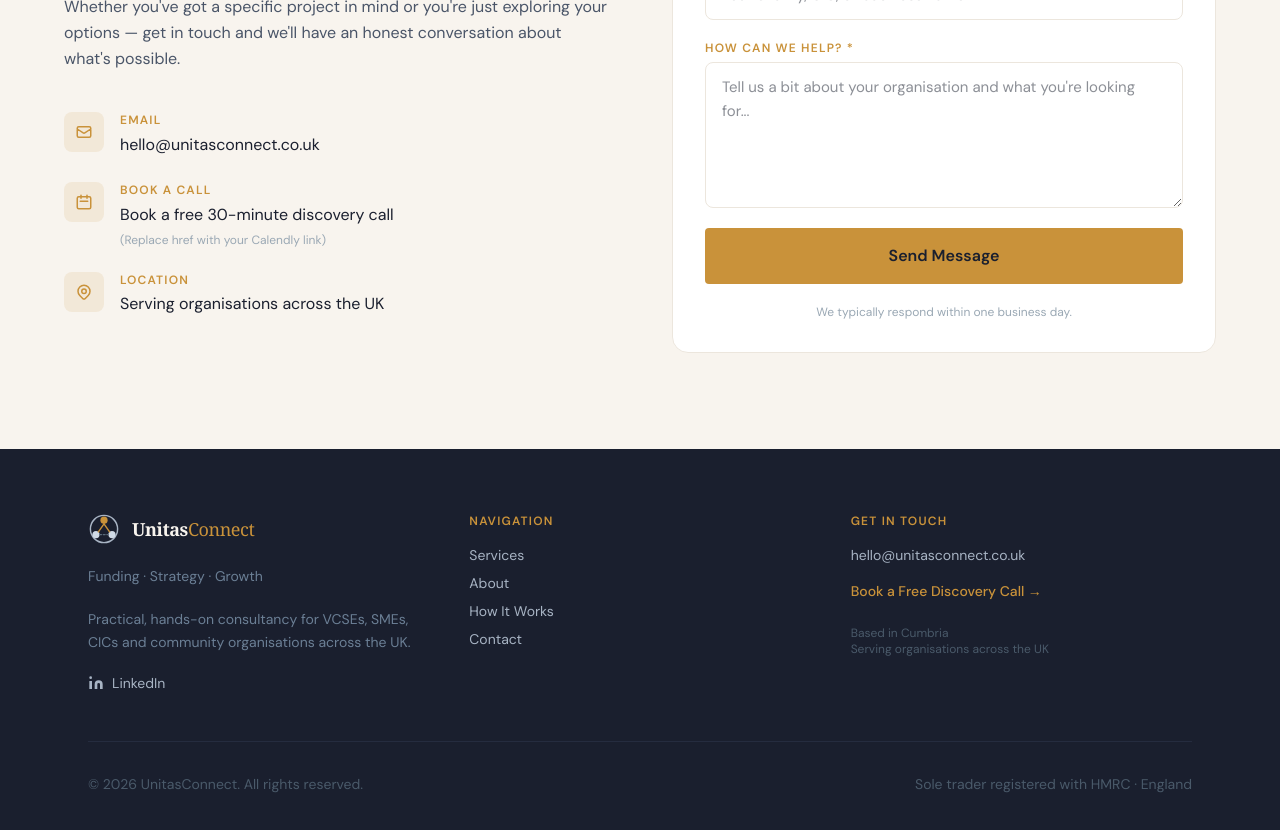
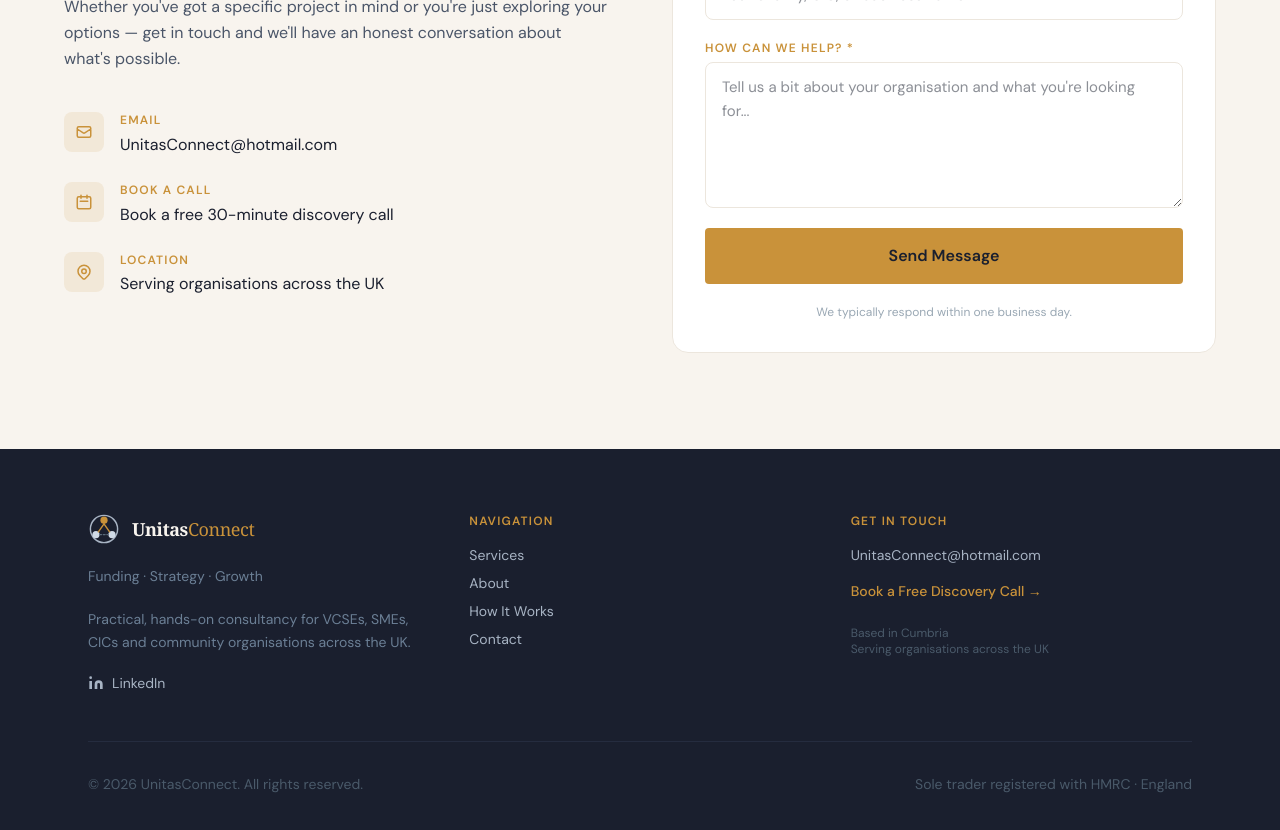
Before and after one commit to NoelyC123/unitasconnect-website, a Next.js app: page / in a window 1280 px wide. Shown: the part 5000-5830 px from the top of the page. Built offline with nearby package versions, Linux system fonts and the light colour scheme.

Commit message:
Wire Calendly booking link + correct email address throughout

```diff
--- a/components/ContactSection.tsx
+++ b/components/ContactSection.tsx
@@ -92,11 +92,11 @@
                 <div>
                   <p className="text-xs font-semibold tracking-widest uppercase mb-1" style={{ color: "#c9923a" }}>Email</p>
                   <a
-                    href="mailto:hello@unitasconnect.co.uk"
+                    href="mailto:UnitasConnect@hotmail.com"
                     className="text-base transition-opacity hover:opacity-70"
                     style={{ color: "#1a1f2e" }}
                   >
-                    hello@unitasconnect.co.uk
+                    UnitasConnect@hotmail.com
                   </a>
                 </div>
               </div>
@@ -112,17 +112,15 @@
                 </div>
                 <div>
                   <p className="text-xs font-semibold tracking-widest uppercase mb-1" style={{ color: "#c9923a" }}>Book a Call</p>
-                  {/* Replace with your Calendly or booking link */}
                   <a
-                    href="#contact"
+                    href="https://calendly.com/unitasconnect/30min"
+                    target="_blank"
+                    rel="noopener noreferrer"
                     className="text-base transition-opacity hover:opacity-70"
                     style={{ color: "#1a1f2e" }}
                   >
                     Book a free 30-minute discovery call
                   </a>
-                  <p className="text-xs mt-1" style={{ color: "#9aa8b4" }}>
-                    (Replace href with your Calendly link)
-                  </p>
                 </div>
               </div>
 
--- a/components/Footer.tsx
+++ b/components/Footer.tsx
@@ -79,14 +79,16 @@
               Get In Touch
             </p>
             <a
-              href="mailto:hello@unitasconnect.co.uk"
+              href="mailto:UnitasConnect@hotmail.com"
               className="text-sm transition-opacity hover:opacity-70"
               style={{ color: "#a8b4c4" }}
             >
-              hello@unitasconnect.co.uk
+              UnitasConnect@hotmail.com
             </a>
             <a
-              href="#contact"
+              href="https://calendly.com/unitasconnect/30min"
+              target="_blank"
+              rel="noopener noreferrer"
               className="text-sm font-medium transition-opacity hover:opacity-70"
               style={{ color: "#c9923a" }}
             >
--- a/components/HeroSection.tsx
+++ b/components/HeroSection.tsx
@@ -98,7 +98,9 @@
           <AnimateIn delay={400}>
             <div className="flex flex-col sm:flex-row gap-4">
               <a
-                href="#contact"
+                href="https://calendly.com/unitasconnect/30min"
+                target="_blank"
+                rel="noopener noreferrer"
                 className="inline-flex items-center justify-center px-8 py-4 text-base font-semibold rounded transition-all hover:opacity-90 hover:shadow-lg"
                 style={{
                   backgroundColor: "#c9923a",
--- a/components/HowItWorksSection.tsx
+++ b/components/HowItWorksSection.tsx
@@ -106,7 +106,9 @@
         {/* CTA */}
         <AnimateIn className="mt-16 text-center">
           <a
-            href="#contact"
+            href="https://calendly.com/unitasconnect/30min"
+            target="_blank"
+            rel="noopener noreferrer"
             className="inline-flex items-center justify-center px-10 py-4 text-base font-semibold rounded transition-all hover:opacity-90"
             style={{ backgroundColor: "#c9923a", color: "#1a1f2e" }}
           >
--- a/components/Nav.tsx
+++ b/components/Nav.tsx
@@ -70,7 +70,9 @@
             </a>
           ))}
           <a
-            href="#contact"
+            href="https://calendly.com/unitasconnect/30min"
+            target="_blank"
+            rel="noopener noreferrer"
             className="text-sm font-semibold px-5 py-2.5 rounded transition-all hover:opacity-90 hover:shadow-md"
             style={{
               backgroundColor: "#c9923a",
@@ -129,7 +131,9 @@
             </a>
           ))}
           <a
-            href="#contact"
+            href="https://calendly.com/unitasconnect/30min"
+            target="_blank"
+            rel="noopener noreferrer"
             onClick={close}
             className="text-base font-semibold px-5 py-3 rounded text-center transition-all hover:opacity-90"
             style={{
```
